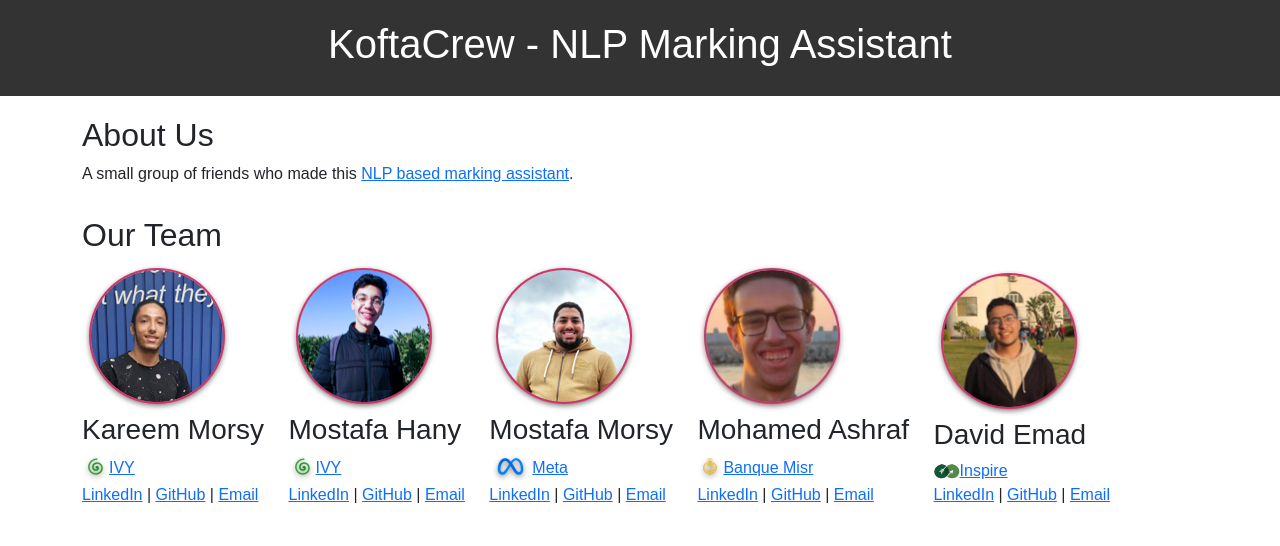
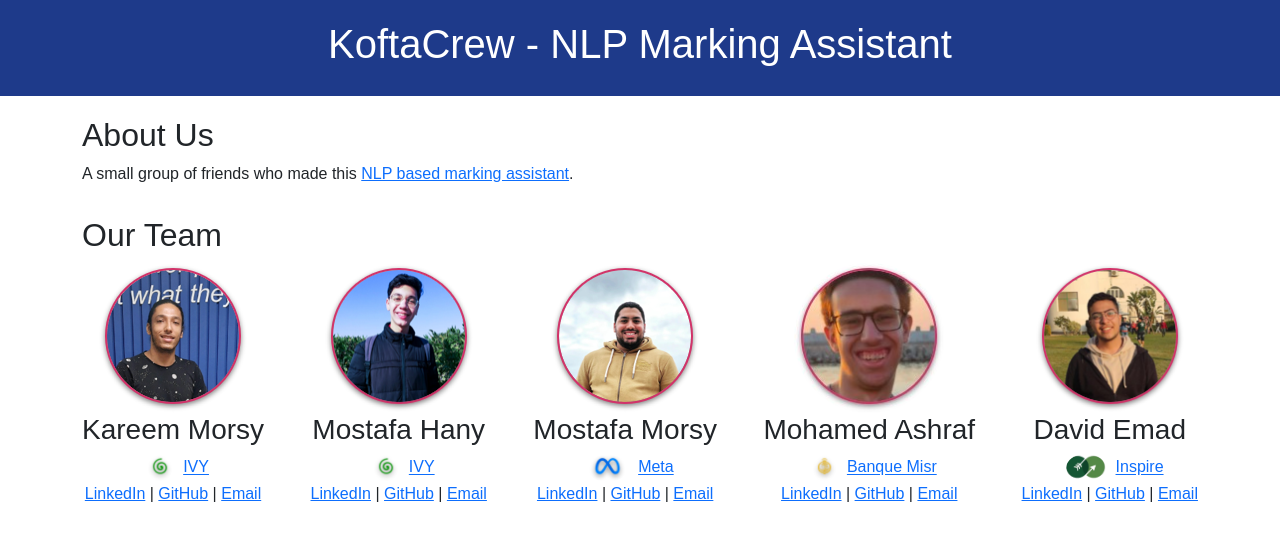
Before and after one commit to KoftaCrew/team-info, a plain HTML site: page index.html in a window 1280 px wide. Drawn offline with nearby package versions, Linux system fonts and the light colour scheme.

Commit message:
Add updates

```diff
--- a/index.html
+++ b/index.html
@@ -5,8 +5,11 @@
   <meta charset="UTF-8">
   <meta name="viewport" content="width=device-width, initial-scale=1.0">
   <title>Team Information</title>
-  <link href="https://unpkg.com/bootstrap@5.3.0/dist/css/bootstrap.min.css" rel="stylesheet" integrity="sha384-9ndCyUaIbzAi2FUVXJi0CjmCapSmO7SnpJef0486qhLnuZ2cdeRhO02iuK6FUUVM" crossorigin="anonymous">
+  <link href="https://unpkg.com/bootstrap@5.3.0/dist/css/bootstrap.min.css" rel="stylesheet"
+    integrity="sha384-9ndCyUaIbzAi2FUVXJi0CjmCapSmO7SnpJef0486qhLnuZ2cdeRhO02iuK6FUUVM" crossorigin="anonymous">
   <link rel="stylesheet" href="styles.css">
+  <link rel="icon" type="image/x-icon"
+    href="https://raw.githubusercontent.com/KoftaCrew/NLP-Marker-Frontend/master/public/favicon.ico">
 </head>
 
 <body>
@@ -17,16 +20,19 @@
   <main class="container">
     <section id="about">
       <h2>About Us</h2>
-      <p>A small group of friends who made this <a href="https://frontend.bravewave-3fb96535.northeurope.azurecontainerapps.io/">NLP based marking assistant</a>.</p>
+      <p>A small group of friends who made this <a
+          href="https://frontend.bravewave-3fb96535.northeurope.azurecontainerapps.io/">NLP based marking assistant</a>.
+      </p>
     </section>
 
-    <div id="team">
+    <section id="team">
       <h2>Our Team</h2>
 
+      <div class="team-members">
         <div class="team-member">
           <img src="./assets/kareem.png" alt="Kareem Morsy">
           <h3>Kareem Morsy</h3>
-        <a href="https://unify.ai/"> <img style="display: inline-block; width: fit-content; height: fit-content;"  src="./assets/ivy.png" alt="Ivy Logo">IVY</a>
+          <a href="https://unify.ai/" class="company"> <img src="./assets/ivy.png" alt="Ivy Logo">IVY</a>
           <p>
             <a href="https://www.linkedin.com/in/kreemmorsy/" target="_blank">LinkedIn</a> |
             <a href="https://github.com/KareemMAX" target="_blank">GitHub</a> |
@@ -36,7 +42,7 @@
         <div class="team-member">
           <img src="./assets/bingo.png" alt="Mostafa Hany">
           <h3>Mostafa Hany</h3>
-        <a href="https://unify.ai/"> <img style="display: inline-block; width: fit-content; height: fit-content;"  src="./assets/ivy.png" alt="Ivy Logo">IVY</a>
+          <a href="https://unify.ai/" class="company"> <img src="./assets/ivy.png" alt="Ivy Logo">IVY</a>
           <p>
             <a href="https://www.linkedin.com/in/catbit/" target="_blank">LinkedIn</a> |
             <a href="https://github.com/CatB1t" target="_blank">GitHub</a> |
@@ -46,7 +52,7 @@
         <div class="team-member">
           <img src="./assets/kofta.png" alt="Mostafa Morsy">
           <h3>Mostafa Morsy</h3>
-        <a href="https://about.meta.com/"> <img style="display: inline-block; width: fit-content; height: fit-content;"  src="./assets/meta.png" alt="Ivy Logo">Meta</a>
+          <a href="https://about.meta.com/" class="company"> <img " src=" ./assets/meta.png" alt="Ivy Logo">Meta</a>
           <p>
             <a href="https://www.linkedin.com/in/mostafamorsy2/" target="_blank">LinkedIn</a> |
             <a href="https://github.com/MostafaMorsy28" target="_blank">GitHub</a> |
@@ -56,7 +62,8 @@
         <div class="team-member">
           <img src="./assets/ashraf.png" alt="Mohamed Ashraf">
           <h3>Mohamed Ashraf</h3>
-        <a href="https://www.banquemisr.com/"> <img style="display: inline-block; width: fit-content; height: fit-content;"  src="./assets/bmisr.png" alt="Ivy Logo">Banque Misr</a>
+          <a href="https://www.banquemisr.com/" class="company"> <img src="./assets/bmisr.png" alt="Ivy Logo">Banque
+            Misr</a>
           <p>
             <a href="https://www.linkedin.com/in/m-ashraf-dawood/" target="_blank">LinkedIn</a> |
             <a href="https://github.com/mAshrafDawood" target="_blank">GitHub</a> |
@@ -66,7 +73,7 @@
         <div class="team-member">
           <img src="./assets/Picture5.png" alt="David Emad">
           <h3>David Emad</h3>
-        <a href="https://inspirejo.com/"> <img style="display: inline-block; width: 26px; height: fit-content;"  src="./assets/inspire.png" alt="Ivy Logo">Inspire</a>
+          <a href="https://inspirejo.com/" class="company"> <img src="./assets/inspire.png" alt="Ivy Logo">Inspire</a>
           <p>
             <a href="https://www.linkedin.com/in/david-emad-291b1b1b5/" target="_blank">LinkedIn</a> |
             <a href="https://github.com/dovaaa" target="_blank">GitHub</a> |
@@ -74,10 +81,13 @@
           </p>
         </div>
       </div>
+    </section>
 
   </main>
 
-  <script src="https://unpkg.com/bootstrap@5.3.0/dist/js/bootstrap.bundle.min.js" integrity="sha384-geWF76RCwLtnZ8qwWowPQNguL3RmwHVBC9FhGdlKrxdiJJigb/j/68SIy3Te4Bkz" crossorigin="anonymous"></script>
+  <script src="https://unpkg.com/bootstrap@5.3.0/dist/js/bootstrap.bundle.min.js"
+    integrity="sha384-geWF76RCwLtnZ8qwWowPQNguL3RmwHVBC9FhGdlKrxdiJJigb/j/68SIy3Te4Bkz"
+    crossorigin="anonymous"></script>
 </body>
 
 </html>
--- a/styles.css
+++ b/styles.css
@@ -6,34 +6,10 @@ body {
 }
 
 header {
-  background-color: #333;
+  background-color: #1e3a8a;
   color: #fff;
   padding: 20px;
   text-align: center;
-}
-
-nav ul {
-  list-style-type: none;
-  margin: 0;
-  padding: 0;
-  overflow: hidden;
-  background-color: #f9f9f9;
-  border-bottom: 1px solid #ddd;
-}
-
-nav ul li {
-  float: left;
-}
-
-nav ul li a {
-  display: block;
-  padding: 15px;
-  text-decoration: none;
-  color: #333;
-}
-
-nav ul li a:hover {
-  background-color: #ddd;
 }
 
 main {
@@ -43,19 +19,17 @@ main {
 section {
   margin-bottom: 30px;
 }
-#team {
-  /* text-align: center; */
-  width: 100%;
+.team-members {
   flex-direction: row;
   flex-wrap: wrap;
   justify-content: space-between;
-
+  display: flex;
 }
 
 .team-member {
-  display: inline-block;
-  margin-bottom: 20px;
-  margin-right: 20px;
+  display: flex;
+  flex-direction: column;
+  align-items: center;
 }
 
 .team-member img {
@@ -64,6 +38,13 @@ section {
   border-radius: 50%;
 }
 
+.company img {
+  display: inline-block;
+  width: fit-content;
+  max-height: 28px;
+  margin: 0 10px;
+}
+
 footer {
   background-color: #333;
   color: #fff;
```
Lines whose indentation alone changed are shown as unchanged.
